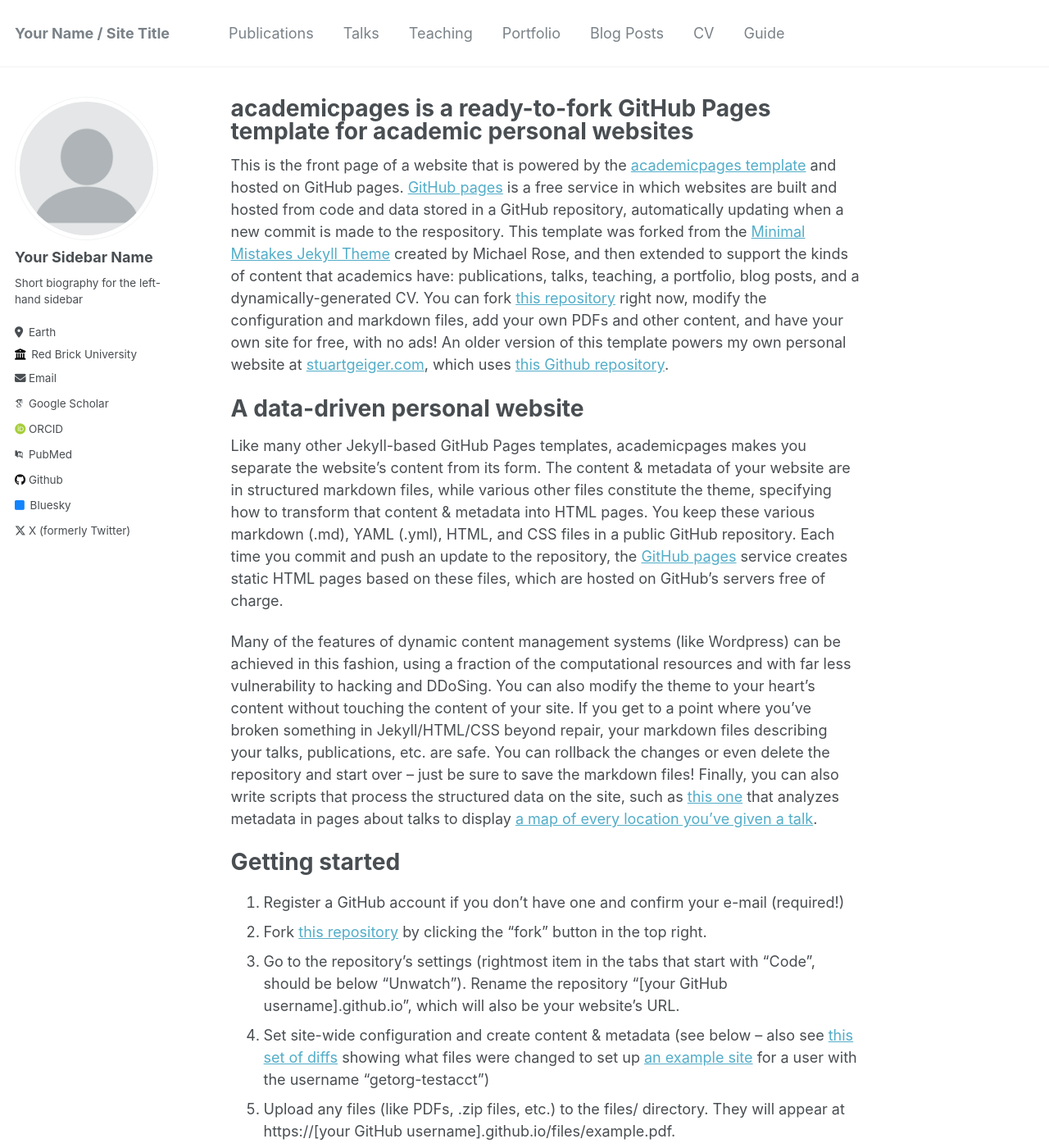
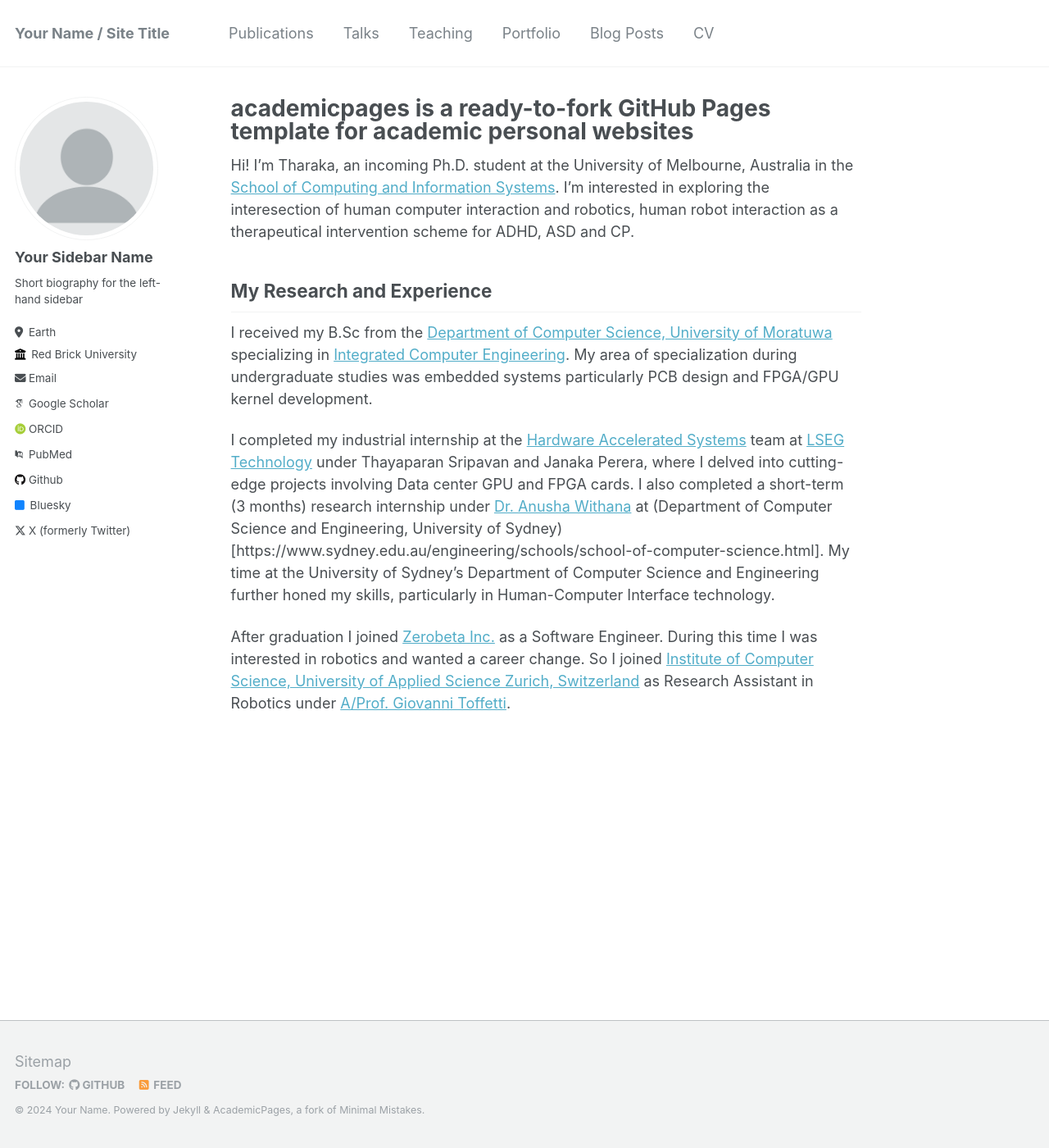
Before and after one commit to tharaka27/tharaka27.github.io, a Jekyll site: the page built from _pages/about.md, in a window 1280 px wide and 1400 px high. Shown: the whole window at 82% size. Built offline with Jekyll 4.4.1, drawn with Linux system fonts in a browser that asks for light colours; some web fonts are replaced; some of the changed text lies outside the part shown.

Commit message:
basic about

```diff
--- a/_data/navigation.yml
+++ b/_data/navigation.yml
@@ -18,5 +18,5 @@ main:
   - title: "CV"
     url: /cv/
 
-  - title: "Guide"
-    url: /markdown/
+  # - title: "Guide"
+  #   url: /markdown/
--- a/_pages/about.md
+++ b/_pages/about.md
@@ -7,43 +7,13 @@ redirect_from:
   - /about.html
 ---
 
-This is the front page of a website that is powered by the [academicpages template](https://github.com/academicpages/academicpages.github.io) and hosted on GitHub pages. [GitHub pages](https://pages.github.com) is a free service in which websites are built and hosted from code and data stored in a GitHub repository, automatically updating when a new commit is made to the respository. This template was forked from the [Minimal Mistakes Jekyll Theme](https://mmistakes.github.io/minimal-mistakes/) created by Michael Rose, and then extended to support the kinds of content that academics have: publications, talks, teaching, a portfolio, blog posts, and a dynamically-generated CV. You can fork [this repository](https://github.com/academicpages/academicpages.github.io) right now, modify the configuration and markdown files, add your own PDFs and other content, and have your own site for free, with no ads! An older version of this template powers my own personal website at [stuartgeiger.com](http://stuartgeiger.com), which uses [this Github repository](https://github.com/staeiou/staeiou.github.io).
+Hi! I’m Tharaka, an incoming Ph.D. student at the University of Melbourne, Australia in the [School of Computing and Information Systems](https://cis.unimelb.edu.au/). I’m interested in exploring the interesection of human computer interaction and robotics, human robot interaction as a therapeutical intervention scheme for ADHD, ASD and CP.
 
-A data-driven personal website
-======
-Like many other Jekyll-based GitHub Pages templates, academicpages makes you separate the website's content from its form. The content & metadata of your website are in structured markdown files, while various other files constitute the theme, specifying how to transform that content & metadata into HTML pages. You keep these various markdown (.md), YAML (.yml), HTML, and CSS files in a public GitHub repository. Each time you commit and push an update to the repository, the [GitHub pages](https://pages.github.com/) service creates static HTML pages based on these files, which are hosted on GitHub's servers free of charge.
 
-Many of the features of dynamic content management systems (like Wordpress) can be achieved in this fashion, using a fraction of the computational resources and with far less vulnerability to hacking and DDoSing. You can also modify the theme to your heart's content without touching the content of your site. If you get to a point where you've broken something in Jekyll/HTML/CSS beyond repair, your markdown files describing your talks, publications, etc. are safe. You can rollback the changes or even delete the repository and start over -- just be sure to save the markdown files! Finally, you can also write scripts that process the structured data on the site, such as [this one](https://github.com/academicpages/academicpages.github.io/blob/master/talkmap.ipynb) that analyzes metadata in pages about talks to display [a map of every location you've given a talk](https://academicpages.github.io/talkmap.html).
+## My Research and Experience
 
-Getting started
-======
-1. Register a GitHub account if you don't have one and confirm your e-mail (required!)
-1. Fork [this repository](https://github.com/academicpages/academicpages.github.io) by clicking the "fork" button in the top right.
-1. Go to the repository's settings (rightmost item in the tabs that start with "Code", should be below "Unwatch"). Rename the repository "[your GitHub username].github.io", which will also be your website's URL.
-1. Set site-wide configuration and create content & metadata (see below -- also see [this set of diffs](http://archive.is/3TPas) showing what files were changed to set up [an example site](https://getorg-testacct.github.io) for a user with the username "getorg-testacct")
-1. Upload any files (like PDFs, .zip files, etc.) to the files/ directory. They will appear at https://[your GitHub username].github.io/files/example.pdf.
-1. Check status by going to the repository settings, in the "GitHub pages" section
+I received my B.Sc from the [Department of Computer Science, University of Moratuwa](https://cse.mrt.ac.lk/) specializing in [Integrated Computer Engineering](https://cse.mrt.ac.lk/programs/ICE). My area of specialization during undergraduate studies was embedded systems particularly PCB design and FPGA/GPU kernel development.
 
-Site-wide configuration
-------
-The main configuration file for the site is in the base directory in [_config.yml](https://github.com/academicpages/academicpages.github.io/blob/master/_config.yml), which defines the content in the sidebars and other site-wide features. You will need to replace the default variables with ones about yourself and your site's github repository. The configuration file for the top menu is in [_data/navigation.yml](https://github.com/academicpages/academicpages.github.io/blob/master/_data/navigation.yml). For example, if you don't have a portfolio or blog posts, you can remove those items from that navigation.yml file to remove them from the header.
+I completed my industrial internship at the [Hardware Accelerated Systems](https://arteculate.asia/lseg-tech-talks-pre-event-gpu-machine-learning/) team at [LSEG Technology](https://www.linkedin.com/company/lsegtechnology/) under Thayaparan Sripavan and Janaka Perera, where I delved into cutting-edge projects involving Data center GPU and FPGA cards. I also completed a short-term (3 months) research internship under [Dr. Anusha Withana](https://www.sydney.edu.au/engineering/about/our-people/academic-staff/anusha-withana.html) at (Department of Computer Science and Engineering, University of Sydney)[https://www.sydney.edu.au/engineering/schools/school-of-computer-science.html]. My time at the University of Sydney's Department of Computer Science and Engineering further honed my skills, particularly in Human-Computer Interface technology.
 
-Create content & metadata
-------
-For site content, there is one markdown file for each type of content, which are stored in directories like _publications, _talks, _posts, _teaching, or _pages. For example, each talk is a markdown file in the [_talks directory](https://github.com/academicpages/academicpages.github.io/tree/master/_talks). At the top of each markdown file is structured data in YAML about the talk, which the theme will parse to do lots of cool stuff. The same structured data about a talk is used to generate the list of talks on the [Talks page](https://academicpages.github.io/talks), each [individual page](https://academicpages.github.io/talks/2012-03-01-talk-1) for specific talks, the talks section for the [CV page](https://academicpages.github.io/cv), and the [map of places you've given a talk](https://academicpages.github.io/talkmap.html) (if you run this [python file](https://github.com/academicpages/academicpages.github.io/blob/master/talkmap.py) or [Jupyter notebook](https://github.com/academicpages/academicpages.github.io/blob/master/talkmap.ipynb), which creates the HTML for the map based on the contents of the _talks directory).
-
-**Markdown generator**
-
-I have also created [a set of Jupyter notebooks](https://github.com/academicpages/academicpages.github.io/tree/master/markdown_generator
-) that converts a CSV containing structured data about talks or presentations into individual markdown files that will be properly formatted for the academicpages template. The sample CSVs in that directory are the ones I used to create my own personal website at stuartgeiger.com. My usual workflow is that I keep a spreadsheet of my publications and talks, then run the code in these notebooks to generate the markdown files, then commit and push them to the GitHub repository.
-
-How to edit your site's GitHub repository
-------
-Many people use a git client to create files on their local computer and then push them to GitHub's servers. If you are not familiar with git, you can directly edit these configuration and markdown files directly in the github.com interface. Navigate to a file (like [this one](https://github.com/academicpages/academicpages.github.io/blob/master/_talks/2012-03-01-talk-1.md) and click the pencil icon in the top right of the content preview (to the right of the "Raw | Blame | History" buttons). You can delete a file by clicking the trashcan icon to the right of the pencil icon. You can also create new files or upload files by navigating to a directory and clicking the "Create new file" or "Upload files" buttons.
-
-Example: editing a markdown file for a talk
-![Editing a markdown file for a talk](/images/editing-talk.png)
-
-For more info
-------
-More info about configuring academicpages can be found in [the guide](https://academicpages.github.io/markdown/). The [guides for the Minimal Mistakes theme](https://mmistakes.github.io/minimal-mistakes/docs/configuration/) (which this theme was forked from) might also be helpful.
+After graduation I joined [Zerobeta Inc.](https://www.zerobeta.xyz/) as a Software Engineer. During this time I was interested in robotics and wanted a career change. So I joined [Institute of Computer Science, University of Applied Science Zurich, Switzerland](https://www.zhaw.ch/en/engineering/institutes-centres/init/) as Research Assistant in Robotics under [A/Prof. Giovanni Toffetti](https://scholar.google.com/citations?user=T1oURHYAAAAJ).
```
